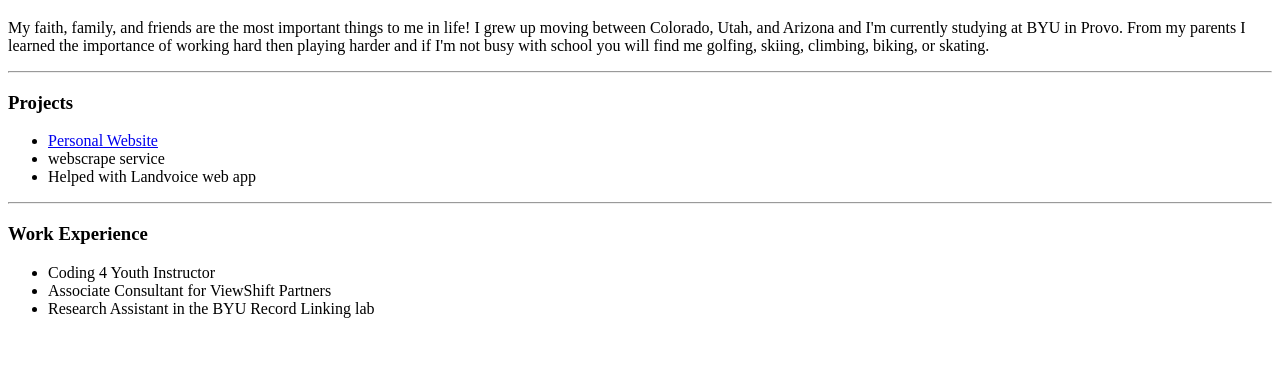
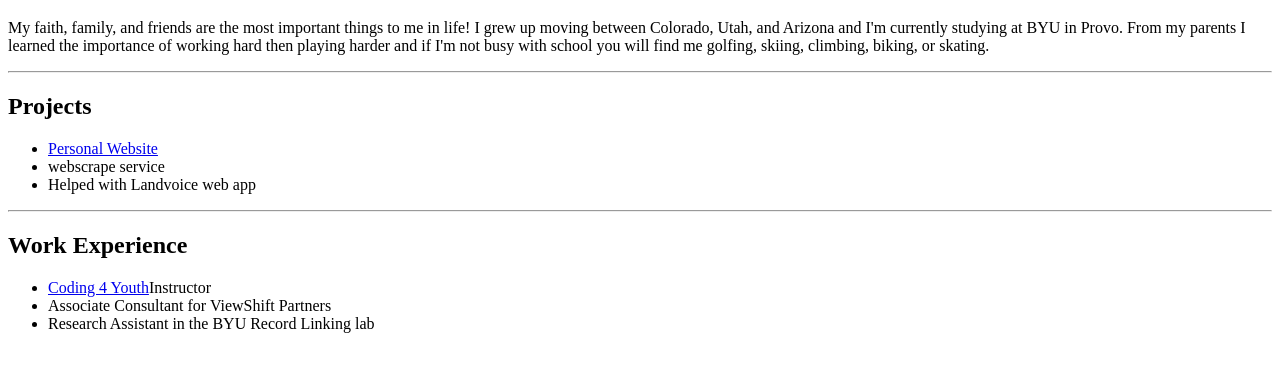
Before and after one commit to jackdw22/260Portfolio, a plain HTML site: page index.html in a window 1280 px wide. Shown: the part 61-432 px from the top of the page. Drawn offline with Linux system fonts and the light colour scheme.

Commit message:
added a hyperlink

```diff
--- a/index.html
+++ b/index.html
@@ -8,7 +8,7 @@
     <h1>My story</h1>
     <p>My faith, family, and friends are the most important things to me in life! I grew up moving between Colorado, Utah, and Arizona and I'm currently studying at BYU in Provo. From my parents I learned the importance of working hard then playing harder and if I'm not busy with school you will find me golfing, skiing, climbing, biking, or skating.</p>
     <hr>
-    <h3>Projects</h3>
+    <h2>Projects</h2>
     <ul>
       <li><a href="https://jackdw22.github.io/index.html">Personal Website</a></li>
       <li>webscrape service</li>
@@ -17,9 +17,9 @@
     <hr>
 
 
-    <h3>Work Experience</h3>
+    <h2>Work Experience</h2>
       <ul>
-        <li>Coding 4 Youth Instructor</li>
+        <li><a href="https://www.coding4youth.org/welcome">Coding 4 Youth</a>Instructor</li>
         <li>Associate Consultant for ViewShift Partners</li>
         <li>Research Assistant in the BYU Record Linking lab</li>
       </ul>
```
